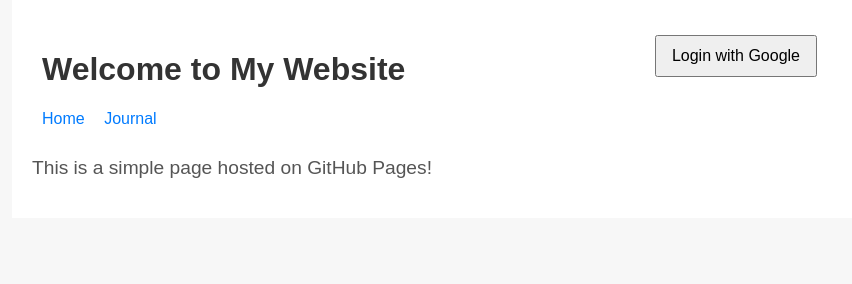
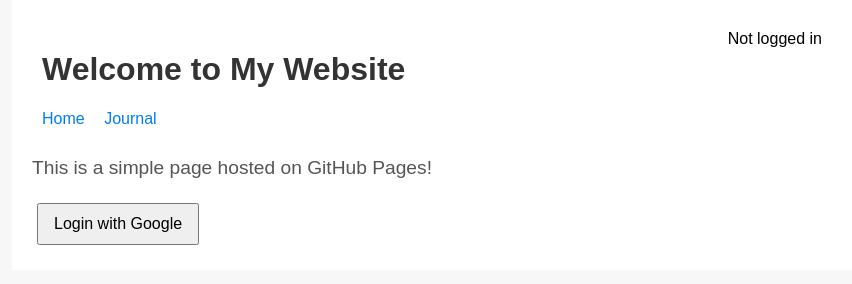
Before and after one commit to luffi101/my-website, a plain HTML site: page index.html in a window 1280 px wide. Shown: the whole page, without its empty margins (208-1060 px from the left). Drawn offline with Linux system fonts and the light colour scheme; no server answers.

Commit message:
update - login status across pages and hide login upon logged in - fix2

```diff
--- a/auth.js
+++ b/auth.js
@@ -2,13 +2,20 @@ document.addEventListener("DOMContentLoaded", function() {
     // Function to update the authentication UI.
     function updateAuthUI(user) {
       const authInfo = document.getElementById("auth-info");
-      if (!authInfo) return;
-      if (user) {
-        authInfo.innerHTML = `<span>Welcome, ${user.displayName}</span>
-                              <button id="logout-button">Logout</button>`;
-        document.getElementById("logout-button").addEventListener("click", signOut);
-      } else {
-        authInfo.innerHTML = `<button id="login-button" onclick="signInWithGoogle()">Login with Google</button>`;
+      const centerLogin = document.getElementById("center-login");
+
+      if (authInfo) {
+        if (user) {
+          authInfo.innerHTML = `<span>Welcome, ${user.displayName}</span>
+                                <button id="logout-button">Logout</button>`;
+          document.getElementById("logout-button").addEventListener("click", signOut);
+        } else {
+          authInfo.innerHTML = `<span>Not logged in</span>`;
+        }
+      }
+      // If there's a central login button, hide it when logged in, show when not.
+      if (centerLogin) {
+        centerLogin.style.display = user ? "none" : "block";
       }
     }
 
--- a/index.html
+++ b/index.html
@@ -22,10 +22,15 @@
         <a href="index.html">Home</a>
         <a href="journal.html">Journal</a>
       </nav>
-      <!-- Authentication info displayed at top-right -->
+      <!-- Top-right authentication info -->
       <div id="auth-info"></div>
     </header>
     <p class="intro-text">This is a simple page hosted on GitHub Pages!</p>
+
+    <!-- Central login button, shown only when not logged in -->
+    <div id="center-login">
+      <button onclick="signInWithGoogle()">Login with Google</button>
+    </div>
   </div>
 
   <script src="auth.js"></script>
```
Also changed, not shown: journal.html (+3 -2 lines).
